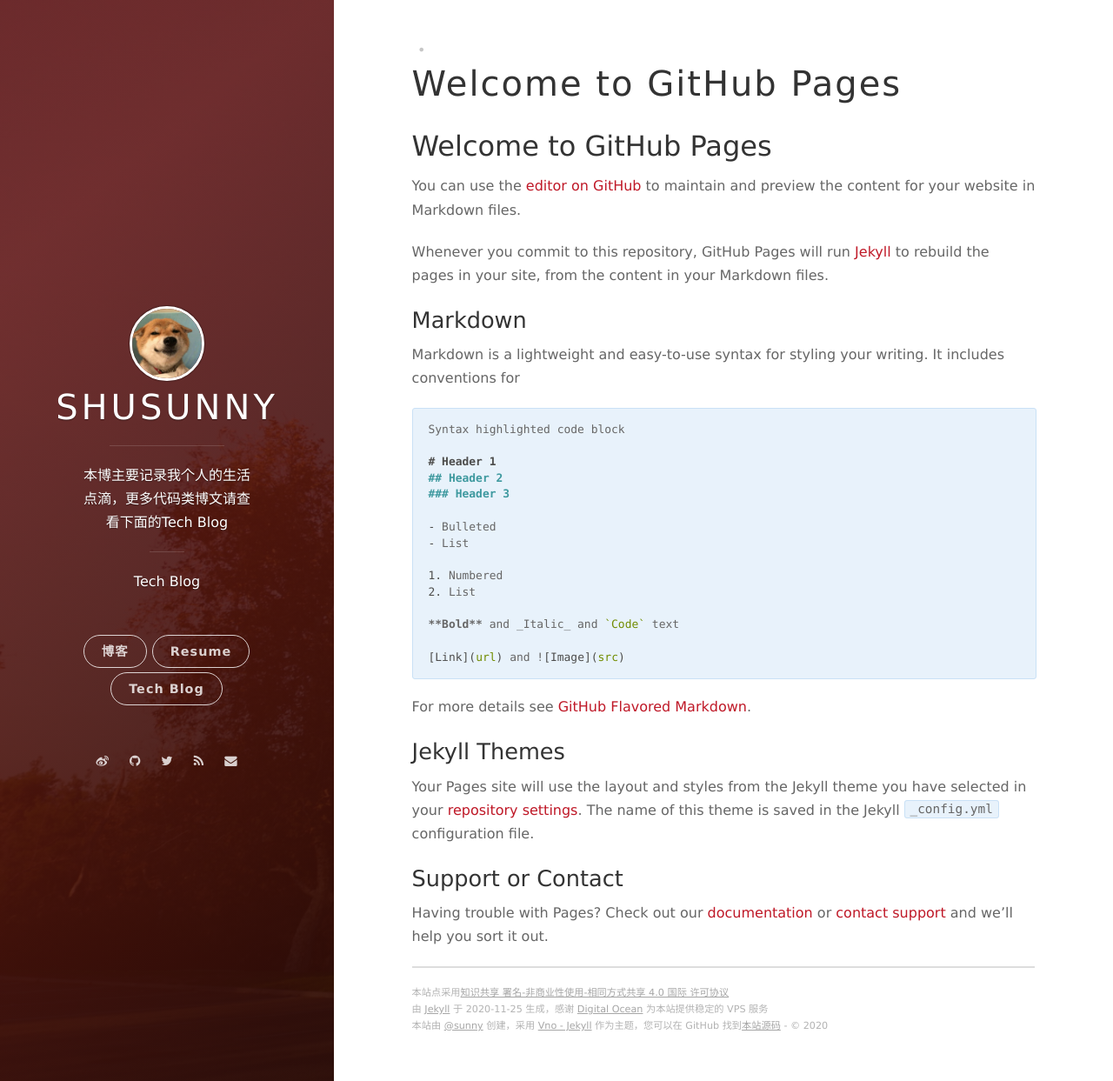
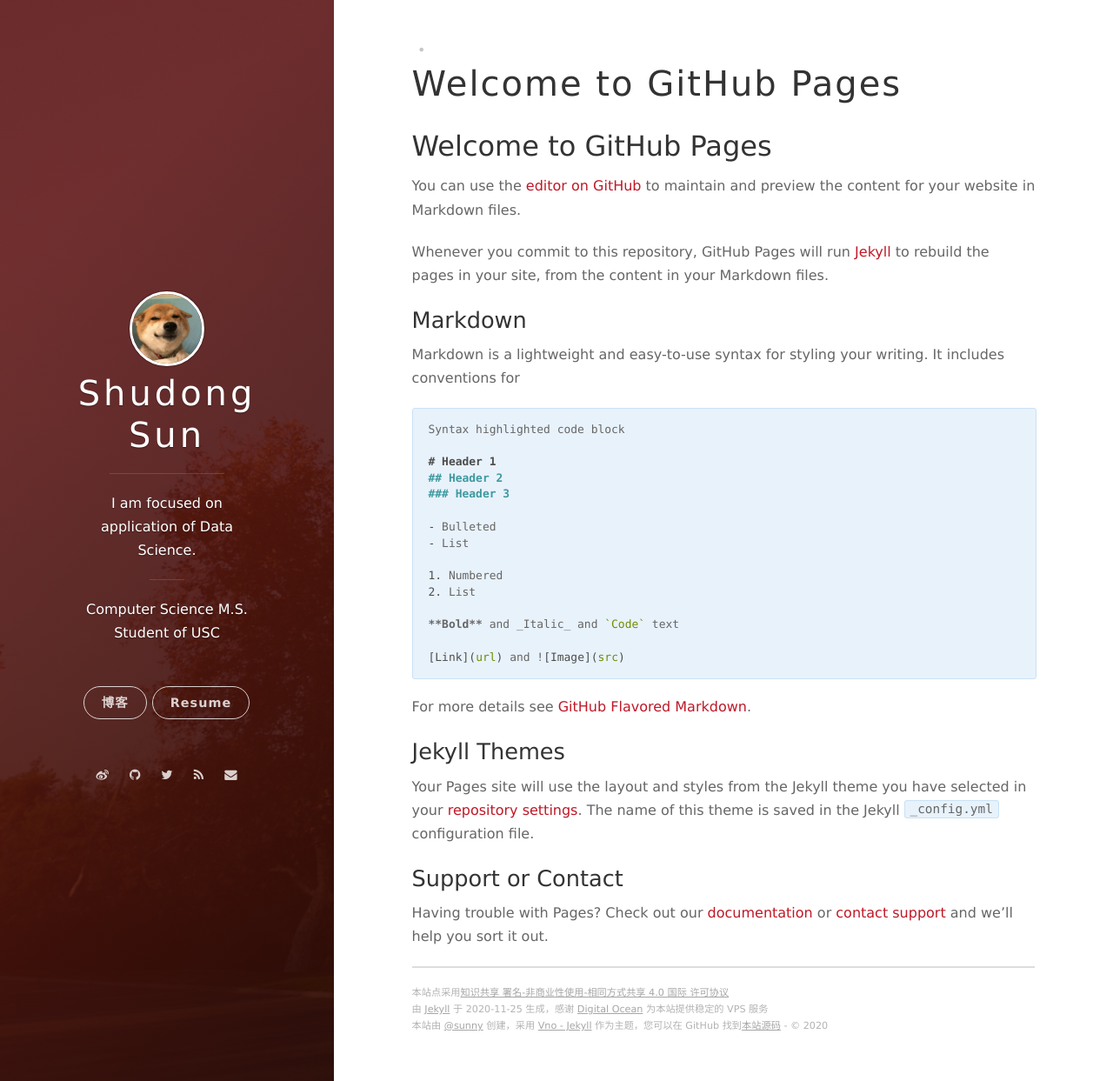
Before and after one commit to ShudongSun/ShudongSun.github.io, a Jekyll site: the page built from index.md, in a window 1280 px wide and 1243 px high. Shown: the whole window at 87% size. Built offline with Jekyll 4.4.1, drawn with Linux system fonts in a browser that asks for light colours; nearby versions of some CDN libraries; our own code applies the rules of GitHub Pages for plain Markdown files; the list of posts is cut into pages by our own code.

Commit message:
Update _config.yml

```diff
--- a/_config.yml
+++ b/_config.yml
@@ -1,8 +1,8 @@
 # Basic
-title: SHUSUNNY
+title: Shudong Sun
 subtitle:
-welcome_message: <a href="https://shusunny.github.io/sunnyblog" target="_blank">Tech Blog</a>
-description: 本博主要记录我个人的生活点滴，更多代码类博文请查看下面的Tech Blog
+welcome_message: <a href="https://shusunny.github.io/sunnyblog" target="_blank">Computer Science M.S. Student of USC </a>
+description: I am focused on application of Data Science.
 creator: <a href="http://shusunny.github.io">@sunny</a>
 
 url: "https://shusunny.github.io"
@@ -23,8 +23,7 @@
 # Navigation buttons in the front page.
 nav:
     # - {title: Projects, description: My Projects, url: 'http://project.onevcat.com'}
-    - {title: Resume, description: Resume, url: 'https://shusunny.github.io/resume'}
-    - {title: Tech Blog, description: Tech Blog, url: 'https://shusunny.github.io/sunnyblog'}
+    - {title: Resume, description: Resume, url: 'https://drive.google.com/file/d/1lSP-96PK9WuNo8kwUuB4DRCrE0gAvVQz/view?usp=sharing'}
 
 # Pagination
 gems: [jekyll-paginate]
```
